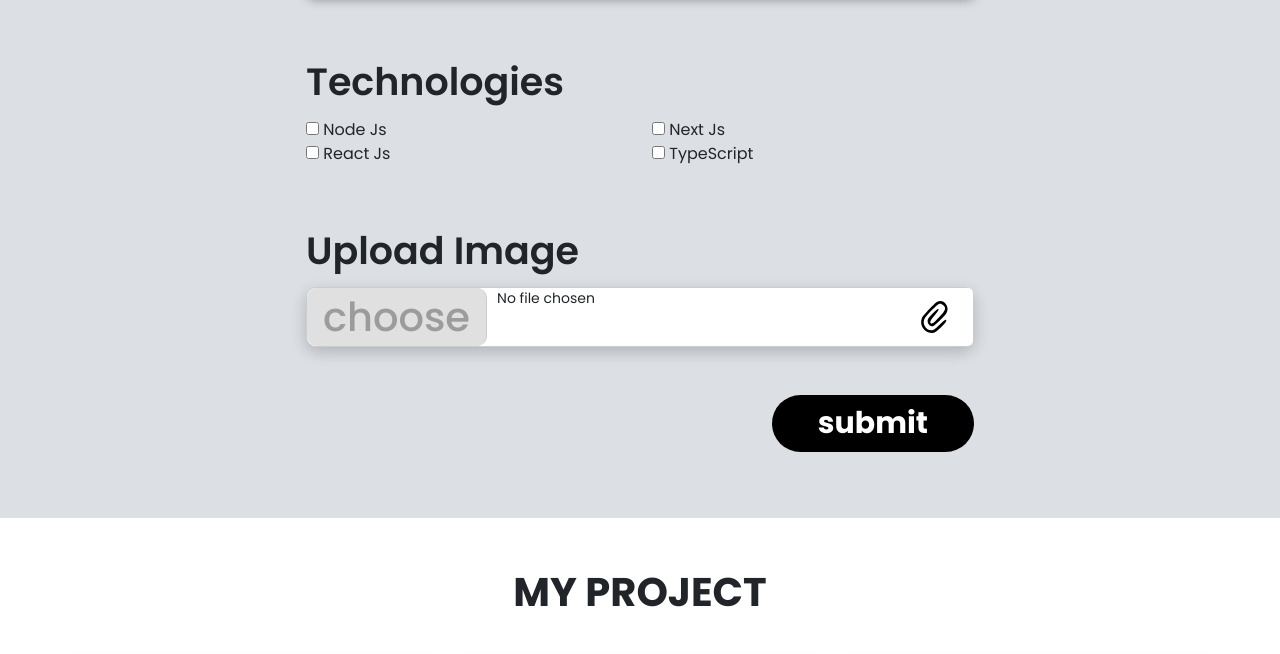
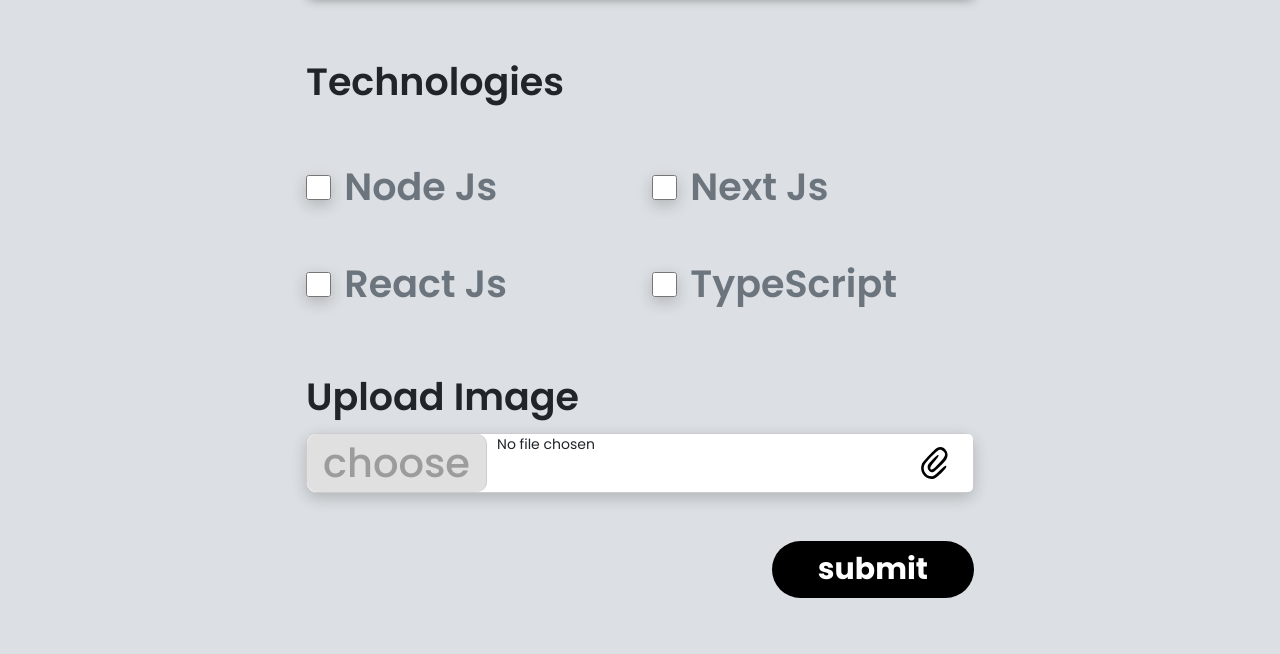
Before and after one commit to ahaydeid/dwbatch61, a plain HTML site: page index.html in a window 1280 px wide. Shown: the part 845-1499 px from the top of the page. Drawn offline with nearby package versions, Linux system fonts and the light colour scheme.

Commit message:
Update lagi

```diff
--- a/assets/script.js
+++ b/assets/script.js
@@ -1,3 +1,18 @@
+// Ambil nilai dan tampilkan pilihan subject
+let selectedSubject = ""; // variabel untuk menyimpan subject yang dipilih, dibuat global supaya bisa diakses function getData()
+let items = document.querySelectorAll(".dropdown-item");  // Ambil semua element HTML yang punya class .dropdown-item
+let dropdownText = document.getElementById("dropdownText"); // Lokasi ngasih value elemen yang dipilih
+
+items.forEach(item => {  // Looping semua item yang ada di dropdown
+  item.addEventListener("click", function () { // Ketika item di klik
+    // Ambil value dari item yang di klik
+    dropdownText.textContent = this.textContent; // Tampilkan value yang dipilih di dropdown
+    selectedSubject = this.textContent; // Simpan nilai yang dipilih
+  });
+});
+
+
+
 // Fungsi untuk ambil value dari inputan biasa
 function getData(event){
     event.preventDefault()
--- a/assets/style.css
+++ b/assets/style.css
@@ -132,3 +132,9 @@ span{
   input[type="file"] {
     cursor: pointer;
   }
+
+  .checkbox{
+    height: 25px;
+    width: 25px;
+    box-shadow: 0px 5px 15px rgba(0, 0, 0, 0.2);
+  }
--- a/index.html
+++ b/index.html
@@ -63,18 +63,22 @@
           </div>
           <div class="mb-3">
             <label for="tech" class="form-label">Technologies</label>
-            <div class="row">
+            <div class="row text-secondary">
               <div class="col-6">
-                <input type="checkbox" id="node" value="HTML" /> Node Js
+                <input class="checkbox" type="checkbox" id="node" value="node" />
+                <label for="">&nbspNode Js</label>
               </div>
               <div class="col-6">
-                <input type="checkbox" id="next" value="CSS" /> Next Js
+                <input class="checkbox" type="checkbox" id="next" value="next" />
+                <label for="">&nbspNext Js</label>
               </div>
               <div class="col-6">
-                <input type="checkbox" id="react" value="JavaScript" /> React Js
+                <input class="checkbox" type="checkbox" id="react" value="react" />
+                <label for="">&nbspReact Js</label>
               </div>
               <div class="col-6">
-                <input type="checkbox" id="type-script" value="PHP" /> TypeScript
+                <input class="checkbox" type="checkbox" id="type-script" value="type-script" />
+                <label for="">&nbspTypeScript</label>
               </div>
             </div>
           </div>
```
